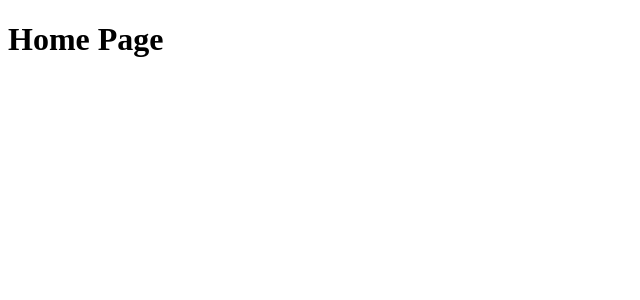
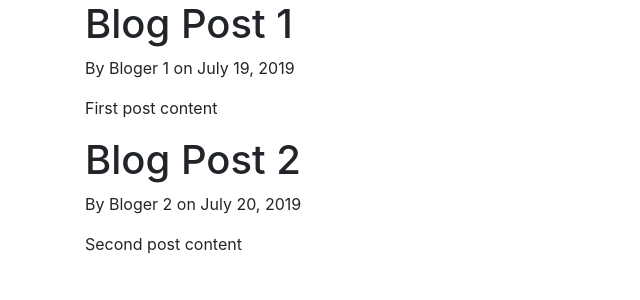
Before and after one commit to dev7k/Flask_Blog, a Flask app: page / in a window 1280 px wide. Shown: the top 300 px of the page, without its empty margins (0-640 px from the left). Run offline with Flask 2, Linux system fonts and the light colour scheme; some libraries are stand-ins or nearby versions.

Commit message:
changed home page for displaying content using layout

```diff
--- a/templates/home.html
+++ b/templates/home.html
@@ -1,12 +1,8 @@
-<!DOCTYPE html>
-<html>
-
-<head>
-    <title>Home</title>
-</head>
-
-<body>
-    <h1>Home Page</h1>
-</body>
-
-</html>
+{% extends "layout.html" %}
+{% block content %}
+{% for post in posts %}
+<h1>{{ post.title}}</h1>
+<p>By {{ post.author }} on {{ post.date_posted }}</p>
+<p>{{ post.content }}</p>
+{% endfor %}
+{% endblock content %}
```
